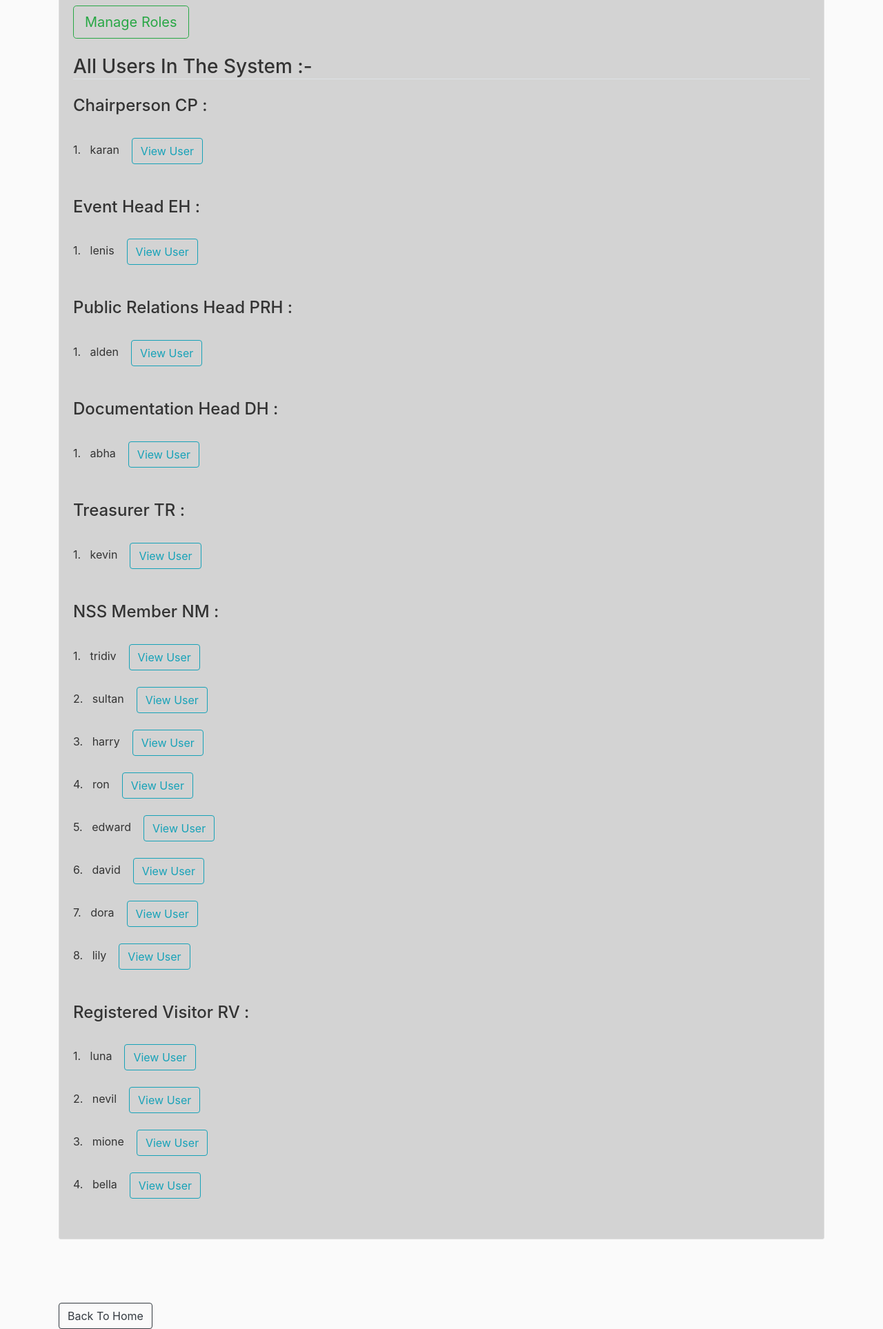
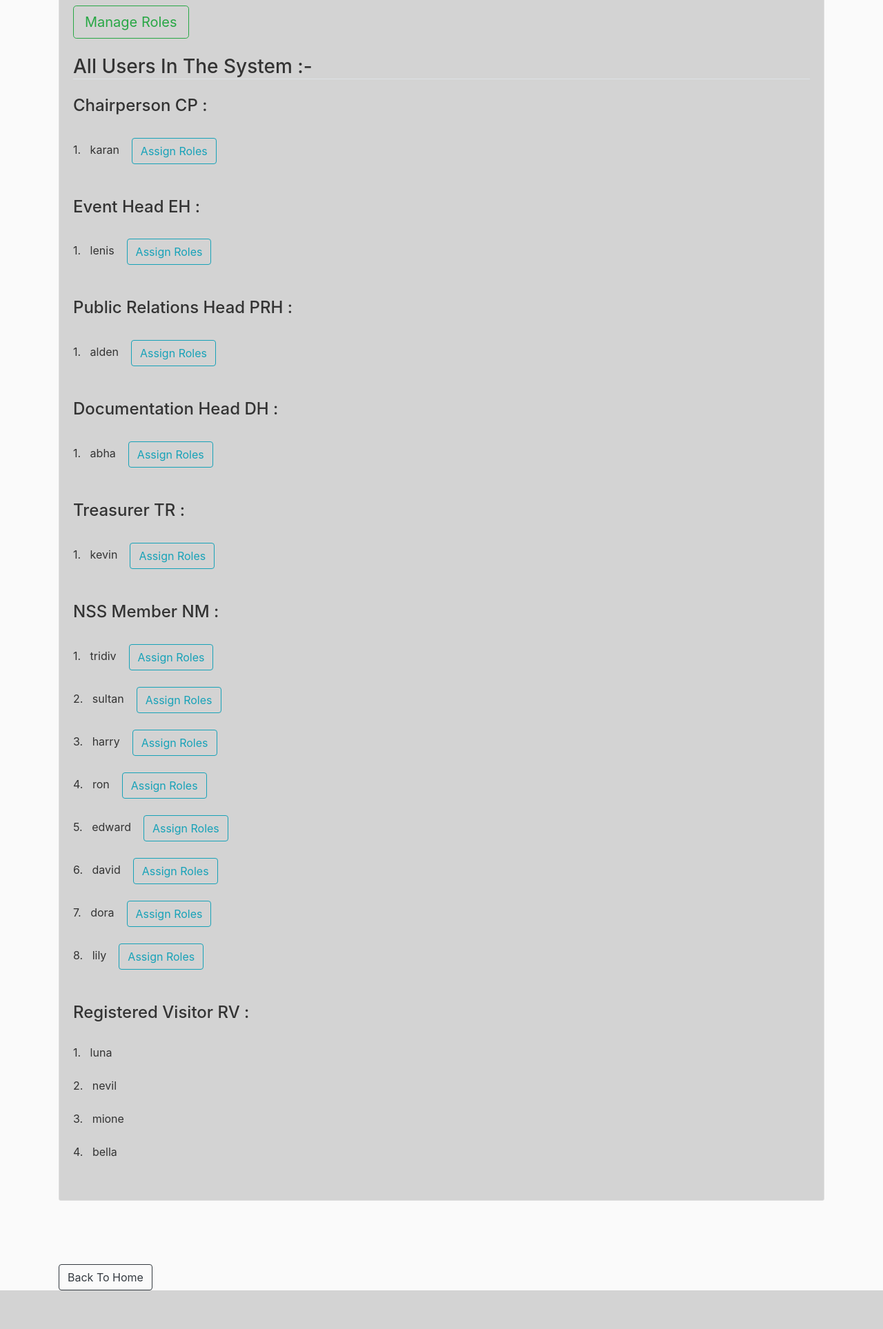
Before and after one commit to sayalideo/RBAC-Implementation, a Flask app: page /admin in a window 1280 px wide. Shown: the part 131-2058 px from the top of the page at 69% size. After the commit the page ends 2002 px from the top, so only its background shows below. Run offline with Flask 2, Linux system fonts and the light colour scheme; a user stored in the database is signed in; data comes from the database, SQL or seed files in the repository; some libraries are stand-ins or nearby versions.

Commit message:
Report Modified

```diff
--- a/rbac/templates/admin.html
+++ b/rbac/templates/admin.html
@@ -24,63 +24,63 @@
 {% if cp %}
 <h4> Chairperson CP : </h4><br>
 {% for v in cp %}
-   {{loop.index}}. &nbsp; {{ v.username }} &nbsp;&nbsp;&nbsp;<a class="btn btn-outline-info" href="{{ url_for('add_roles',id=v.id) }}">View User</a><br><br>
+   {{loop.index}}. &nbsp; {{ v.username }} &nbsp;&nbsp;&nbsp;<a class="btn btn-outline-info" href="{{ url_for('add_roles',id=v.id) }}">Assign Roles</a><br><br>
 {% endfor %}
 <br>
 {% endif %}
 {% if eh %}
 <h4>Event Head EH : </h4><br>
 {% for v in eh %}
-   {{loop.index}}. &nbsp; {{ v.username }} &nbsp;&nbsp;&nbsp;<a class="btn btn-outline-info" href="{{ url_for('add_roles',id=v.id) }}">View User</a><br><br>
+   {{loop.index}}. &nbsp; {{ v.username }} &nbsp;&nbsp;&nbsp;<a class="btn btn-outline-info" href="{{ url_for('add_roles',id=v.id) }}">Assign Roles</a><br><br>
 {% endfor %}
 <br>
 {% endif %}
 {% if prh %}
 <h4>Public Relations Head PRH : </h4><br>
 {% for v in prh %}
-   {{loop.index}}. &nbsp; {{ v.username }} &nbsp;&nbsp;&nbsp;<a class="btn btn-outline-info" href="{{ url_for('add_roles',id=v.id) }}">View User</a><br><br>
+   {{loop.index}}. &nbsp; {{ v.username }} &nbsp;&nbsp;&nbsp;<a class="btn btn-outline-info" href="{{ url_for('add_roles',id=v.id) }}">Assign Roles</a><br><br>
 {% endfor %}
 <br>
 {% endif %}
 {% if dh %}
 <h4>Documentation Head DH : </h4><br>
 {% for v in dh %}
-   {{loop.index}}. &nbsp; {{ v.username }} &nbsp;&nbsp;&nbsp;<a class="btn btn-outline-info" href="{{ url_for('add_roles',id=v.id) }}">View User</a><br><br>
+   {{loop.index}}. &nbsp; {{ v.username }} &nbsp;&nbsp;&nbsp;<a class="btn btn-outline-info" href="{{ url_for('add_roles',id=v.id) }}">Assign Roles</a><br><br>
 {% endfor %}
 <br>
 {% endif %}
 {% if tr %}
 <h4>Treasurer TR : </h4><br>
 {% for v in tr %}
-   {{loop.index}}. &nbsp; {{ v.username }} &nbsp;&nbsp;&nbsp;<a class="btn btn-outline-info" href="{{ url_for('add_roles',id=v.id) }}">View User</a><br><br>
+   {{loop.index}}. &nbsp; {{ v.username }} &nbsp;&nbsp;&nbsp;<a class="btn btn-outline-info" href="{{ url_for('add_roles',id=v.id) }}">Assign Roles</a><br><br>
 {% endfor %}
 <br>
 {% endif %}
 {% if et %}
 <h4>Event Team ET : </h4><br>
 {% for v in et %}
-   {{loop.index}}. &nbsp; {{ v.username }} &nbsp;&nbsp;&nbsp;<a class="btn btn-outline-info" href="{{ url_for('add_roles',id=v.id) }}">View User</a><br><br>
+   {{loop.index}}. &nbsp; {{ v.username }} &nbsp;&nbsp;&nbsp;<a class="btn btn-outline-info" href="{{ url_for('add_roles',id=v.id) }}">Assign Roles</a><br><br>
 {% endfor %}
 <br>
 {% endif %}
 {% if prt %}
 <h4>Public Relations Team PRT : </h4><br>
 {% for v in prt %}
-   {{loop.index}}. &nbsp; {{ v.username }} &nbsp;&nbsp;&nbsp;<a class="btn btn-outline-info" href="{{ url_for('add_roles',id=v.id) }}">View User</a><br><br>
+   {{loop.index}}. &nbsp; {{ v.username }} &nbsp;&nbsp;&nbsp;<a class="btn btn-outline-info" href="{{ url_for('add_roles',id=v.id) }}">Assign Roles</a><br><br>
 {% endfor %}
 <br>
 {% endif %}
 {% if nm %}
 <h4>NSS Member NM : </h4><br>
 {% for v in nm %}
-   {{loop.index}}. &nbsp; {{ v.username }} &nbsp;&nbsp;&nbsp;<a class="btn btn-outline-info" href="{{ url_for('add_roles',id=v.id) }}">View User</a><br><br>
+   {{loop.index}}. &nbsp; {{ v.username }} &nbsp;&nbsp;&nbsp;<a class="btn btn-outline-info" href="{{ url_for('add_roles',id=v.id) }}">Assign Roles</a><br><br>
 {% endfor %}
 <br>
 {% endif %}
 {% if rv %}
 <h4>Registered Visitor RV : </h4><br>
 {% for v in rv %}
-   {{loop.index}}. &nbsp; {{ v.username }} &nbsp;&nbsp;&nbsp;<a class="btn btn-outline-info" href="{{ url_for('add_roles',id=v.id) }}">View User</a><br><br>
+   {{loop.index}}. &nbsp; {{ v.username }}<br><br>
 {% endfor %}
 {% endif %}
 <br>
```
Also changed, not shown: README.md, 1 other file.
